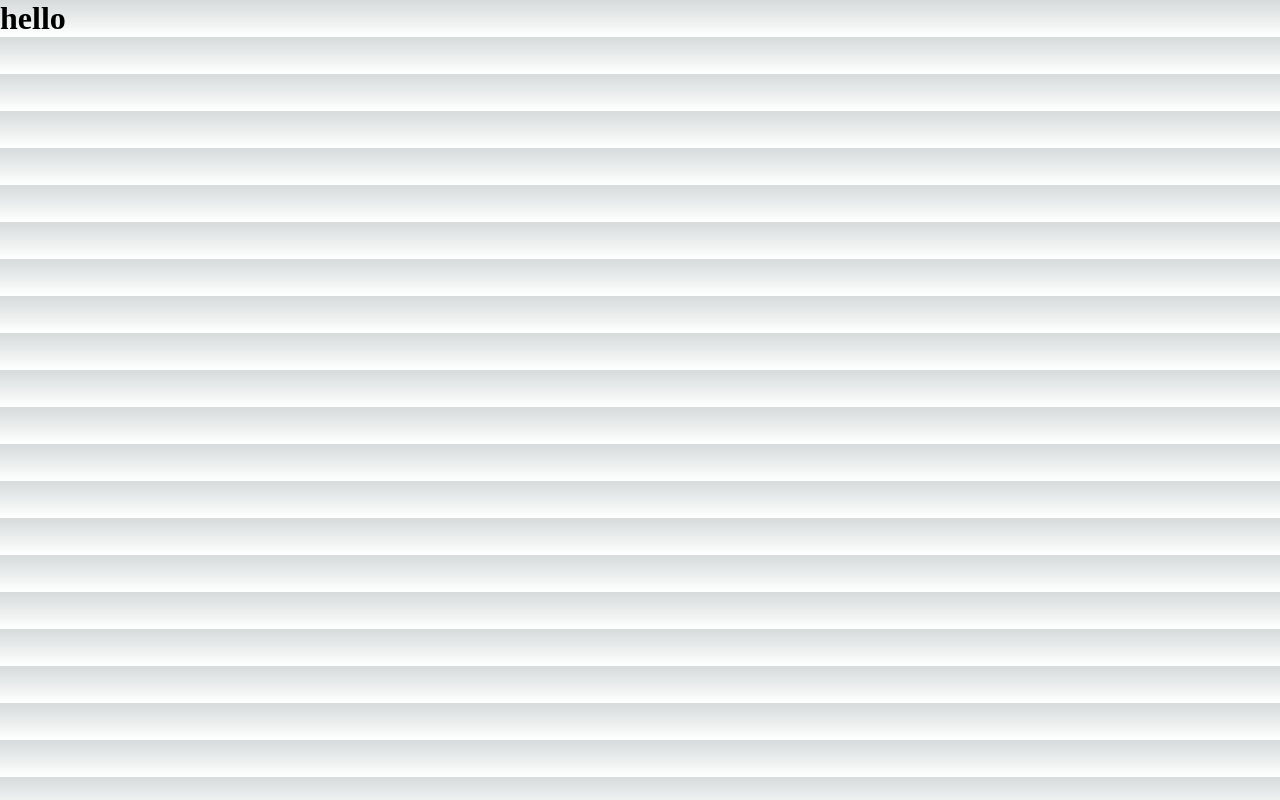
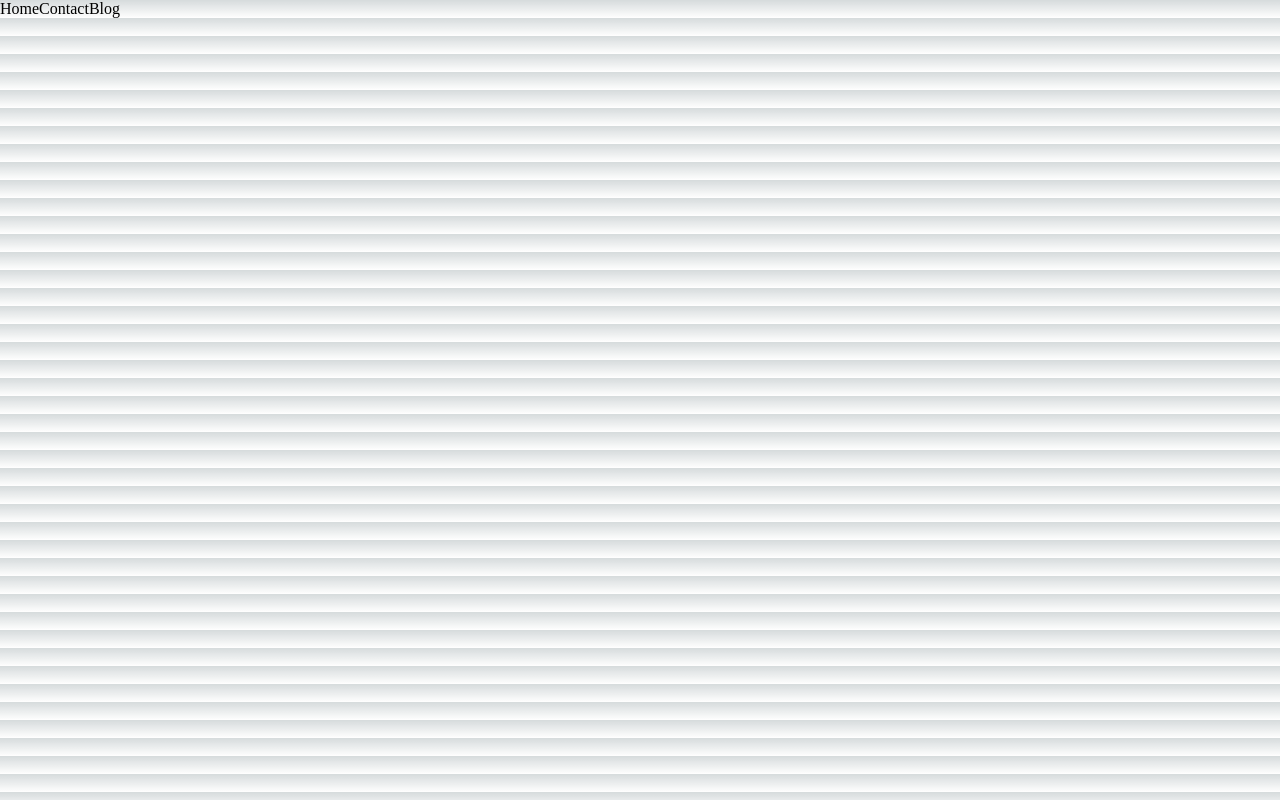
Before and after one commit to soroutmanisha2606/nextjs, a Next.js app: page / in a window 1280 px wide. Built offline with nearby package versions, Linux system fonts and the light colour scheme.

Commit message:
adding navbar in next js

```diff
--- a/pages/index.tsx
+++ b/pages/index.tsx
@@ -2,13 +2,27 @@ import Head from 'next/head'
 import Image from 'next/image'
 import { Inter } from '@next/font/google'
 import styles from '../styles/Home.module.css'
+import Link from 'next/link'
 
 const inter = Inter({ subsets: ['latin'] })
 
 export default function Home() {
   return (
     <>
-     <h1>hello</h1>
+      <nav>
+        <Link href="/">
+        Home
+
+        </Link>
+        <Link href="/contact">
+       Contact
+
+        </Link>
+        <Link href="/blog">
+     Blog
+
+        </Link>
+    </nav>
     </>
   )
 }
```
Also changed, not shown: pages/navbar/NAv.tsx (added, +23 -0 lines).
